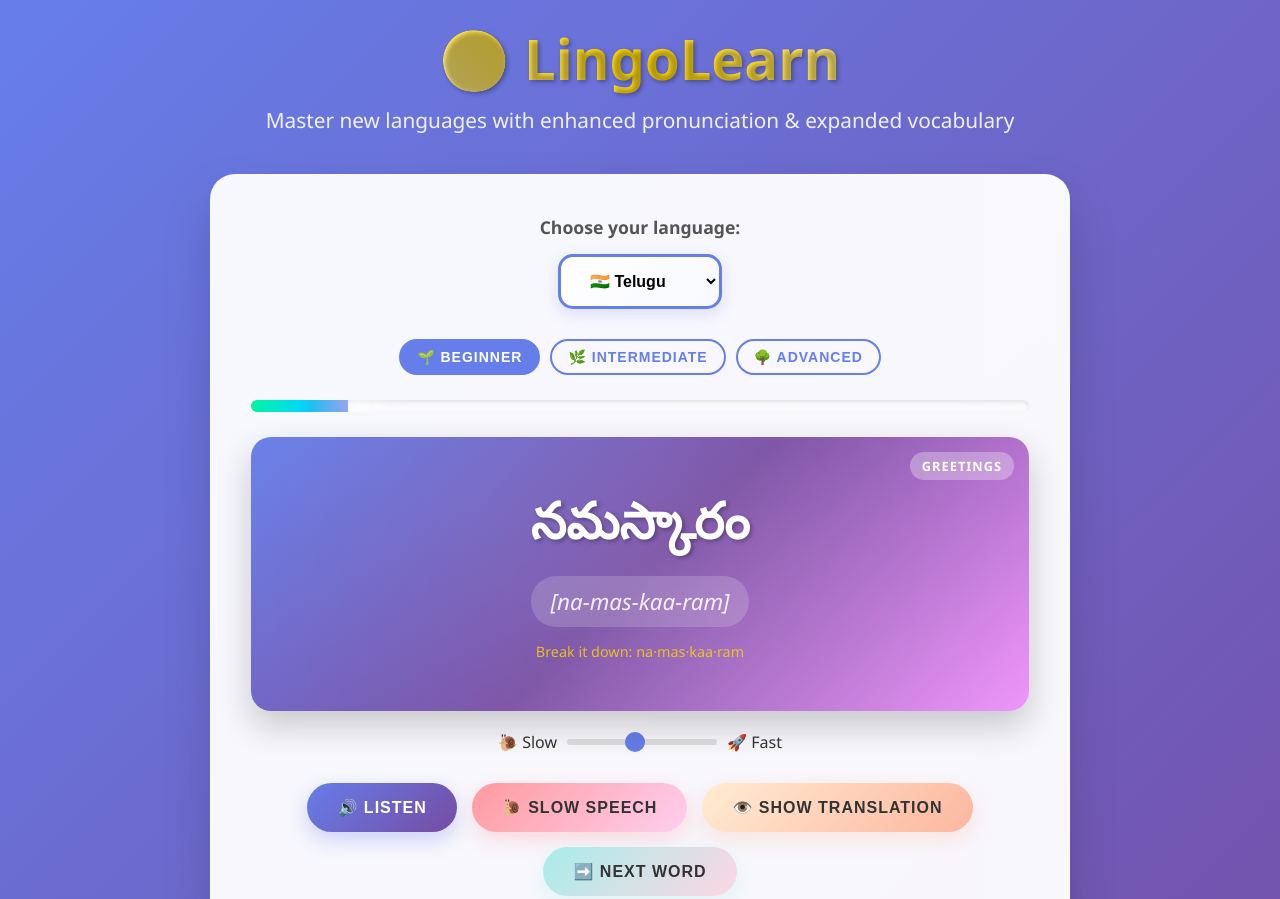
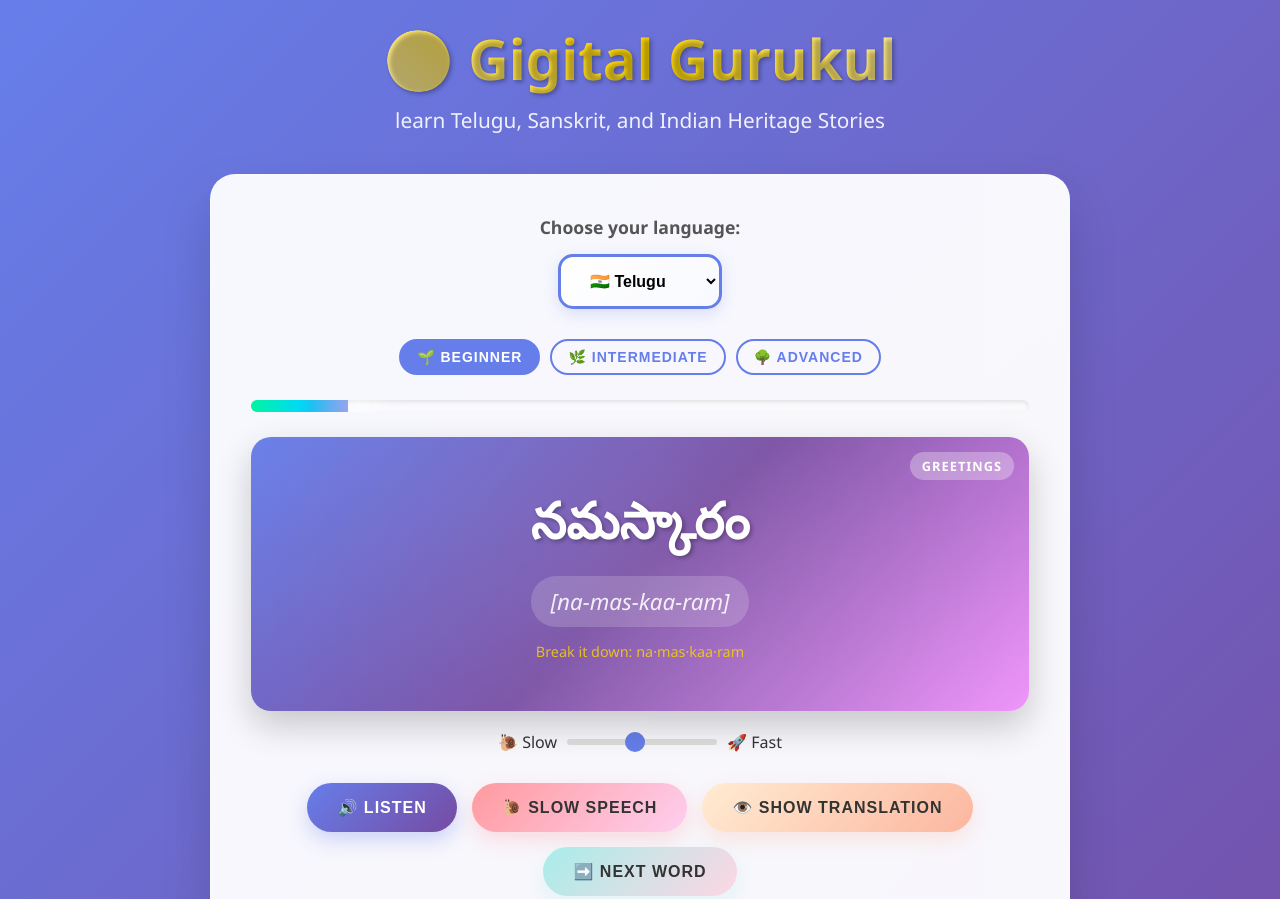
Before and after one commit to RadhaGiripragada/digital-gurukul, a plain HTML site: page index.html in a window 1280 px wide. Shown: the top 899 px of the page. Drawn offline with Linux system fonts and the light colour scheme.

Commit message:
Update index.html

```diff
--- a/index.html
+++ b/index.html
@@ -555,8 +555,8 @@
 <body>
     <div class="container">
         <header>
-            <h1>🌍 LingoLearn</h1>
-            <p class="subtitle">Master new languages with enhanced pronunciation & expanded vocabulary</p>
+            <h1>🌍 Gigital Gurukul</h1>
+            <p class="subtitle">learn Telugu, Sanskrit, and Indian Heritage Stories</p>
         </header>
 
         <div class="app-card">
```
